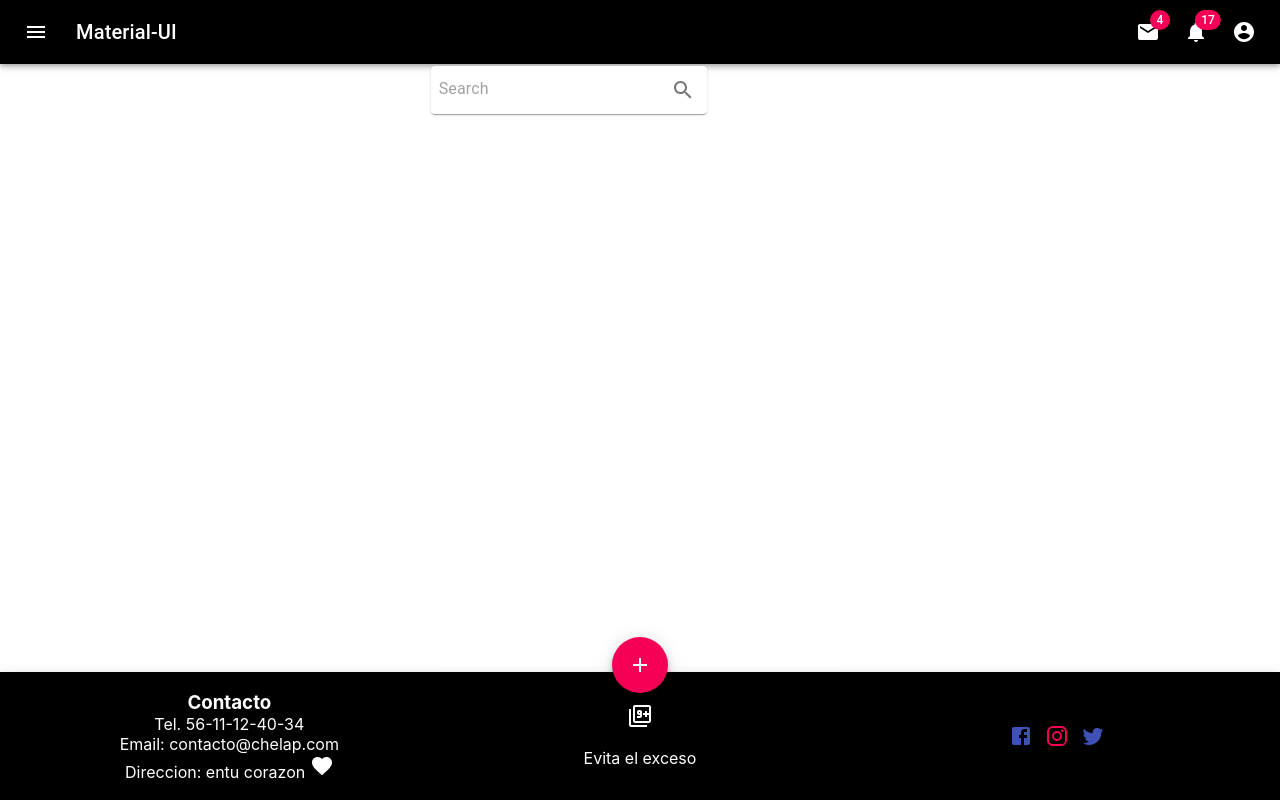
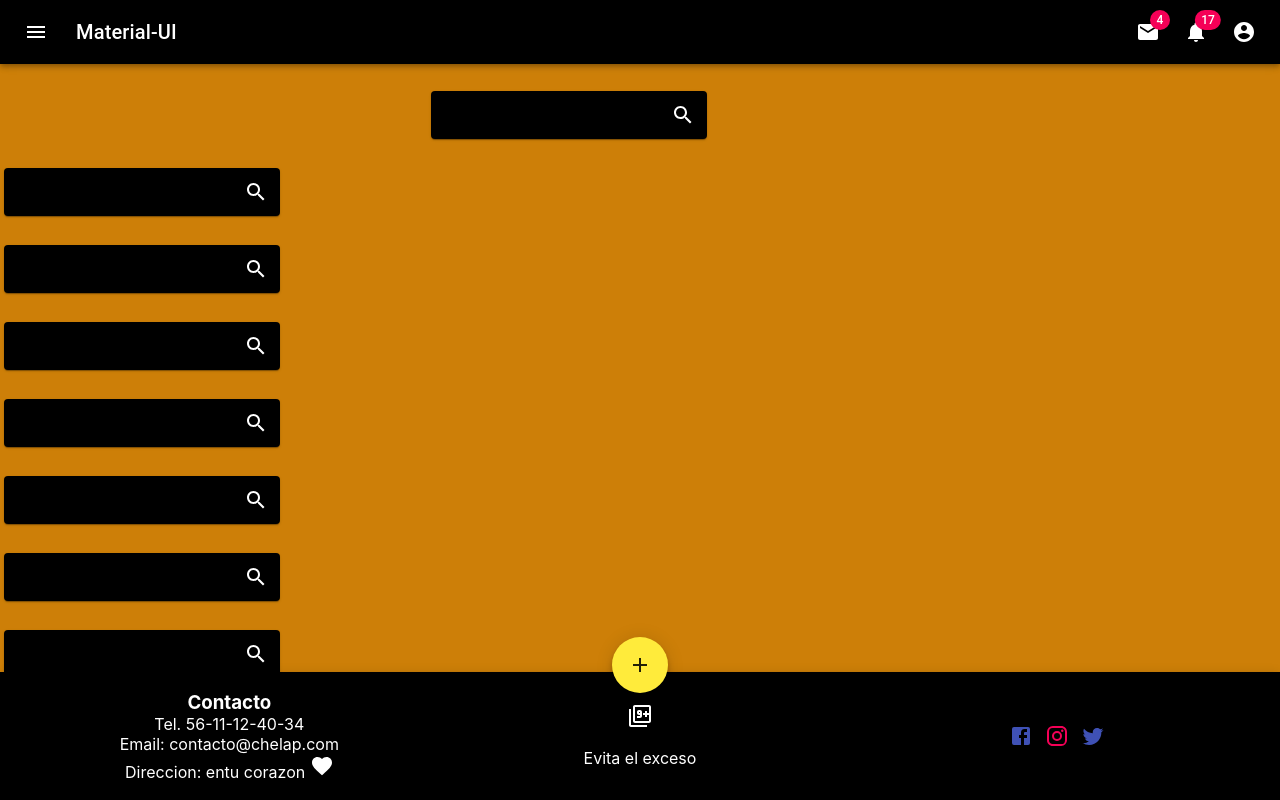
Before and after one commit to jimeneab/beerApp, a React (Create React App) app: page / in a window 1280 px wide. Built offline with nearby package versions, Linux system fonts and the light colour scheme.

Commit message:
with pages

```diff
--- a/src/App.js
+++ b/src/App.js
@@ -1,20 +1,33 @@
 import './App.css';
 import React from 'react';
 import Grid from '@material-ui/core/Grid'
-import Box from '@material-ui/core/Box';
 import NavBar from './components/navBar/navBar'
 import BottomAppBar from './components/bottomAppBar';
 import SearchField from './components/searchField/index'
+import { makeStyles } from '@material-ui/core/styles';
 
+const useStyles = makeStyles((theme) => ({
+  root: {
+    backgroundColor: '#cd7f08'
+    }}))
 
 function App() {
+  const classes = useStyles();
   return (
     <Grid container
     alignItems="center"
     justify="center"
+    className={classes.root}
     >
       <Grid lg={12} md={12} xs={12} spacing={1}><NavBar/></Grid>
       <Grid lg={4} md={4} xs={4} spacing={1}><SearchField/></Grid>
+      <Grid lg={12} md={12} xs={12} spacing={1}><SearchField/></Grid>
+      <Grid lg={12} md={12} xs={12} spacing={1}><SearchField/></Grid>
+      <Grid lg={12} md={12} xs={12} spacing={1}><SearchField/></Grid>
+      <Grid lg={12} md={12} xs={12} spacing={1}><SearchField/></Grid>
+      <Grid lg={12} md={12} xs={12} spacing={1}><SearchField/></Grid>
+      <Grid lg={12} md={12} xs={12} spacing={1}><SearchField/></Grid>
+      <Grid lg={12} md={12} xs={12} spacing={1}><SearchField/></Grid>
       <Grid lg={12} md={12} xs={12} spacing={1}><BottomAppBar/></Grid>
     </Grid>
   );
--- a/src/components/bottomAppBar/index.js
+++ b/src/components/bottomAppBar/index.js
@@ -1,31 +1,17 @@
 import React from 'react';
 import { makeStyles } from '@material-ui/core/styles';
 import AppBar from '@material-ui/core/AppBar';
-import CssBaseline from '@material-ui/core/CssBaseline';
 import Toolbar from '@material-ui/core/Toolbar';
-import Typography from '@material-ui/core/Typography';
 import IconButton from '@material-ui/core/IconButton';
 import Paper from '@material-ui/core/Paper';
 import Fab from '@material-ui/core/Fab';
-import List from '@material-ui/core/List';
-import ListItem from '@material-ui/core/ListItem';
-import ListItemAvatar from '@material-ui/core/ListItemAvatar';
-import ListItemText from '@material-ui/core/ListItemText';
-import ListSubheader from '@material-ui/core/ListSubheader';
-import Avatar from '@material-ui/core/Avatar';
-import MenuIcon from '@material-ui/icons/Menu';
 import AddIcon from '@material-ui/icons/Add';
-import SearchIcon from '@material-ui/icons/Search';
-import MoreIcon from '@material-ui/icons/MoreVert';
 import Grid from '@material-ui/core/Grid';
 import FavoriteIcon from '@material-ui/icons/Favorite';
 import FacebookIcon from '@material-ui/icons/Facebook';
 import InstagramIcon from '@material-ui/icons/Instagram';
 import TwitterIcon from '@material-ui/icons/Twitter';
 import Filter9PlusIcon from '@material-ui/icons/Filter9Plus';
-
-
-
 
 
 const useStyles = makeStyles((theme) => ({
@@ -51,6 +37,7 @@ const useStyles = makeStyles((theme) => ({
     left: 0,
     right: 0,
     margin: '-5px auto',
+    background:'#ffeb3b'
   },
 }));
 
@@ -74,7 +61,7 @@ export default function BottomAppBar() {
               <p>Evita el exceso</p>
             </Paper>
           </Grid>
-          <Fab color="secondary" aria-label="add" className={classes.fabButton}>
+          <Fab aria-label="add" className={classes.fabButton}>
             <AddIcon />
           </Fab>
           <Grid item xs={12} sm={4}>
--- a/src/components/searchField/index.js
+++ b/src/components/searchField/index.js
@@ -11,6 +11,13 @@ const useStyles = makeStyles((theme) => ({
     display: 'flex',
     alignItems: 'center',
     width: 400,
+    marginTop:'25px',
+    },
+    paper:{
+      backgroundColor: 'black'
+    },
+    iconButton:{
+      color:'white'
     },
     input: {
       marginLeft: theme.spacing(1),
@@ -23,14 +30,14 @@ export default function FormPropsTextFields() {
   return (
     <form className={classes.root} noValidate autoComplete="off">
       <div>
-        <Paper>
+        <Paper className={classes.paper}>
           <InputBase
         className={classes.input}
         placeholder="Search"
         inputProps={{ 'aria-label': 'search google maps' }}
       />
           <IconButton type="submit" className={classes.iconButton} aria-label="search">
-            <SearchIcon />
+            <SearchIcon/>
           </IconButton>
         </Paper>
       </div>
```
Also changed, not shown: src/pages/logIn.js (added), src/pages/profile.js (added), src/pages/singUp.js (added).
